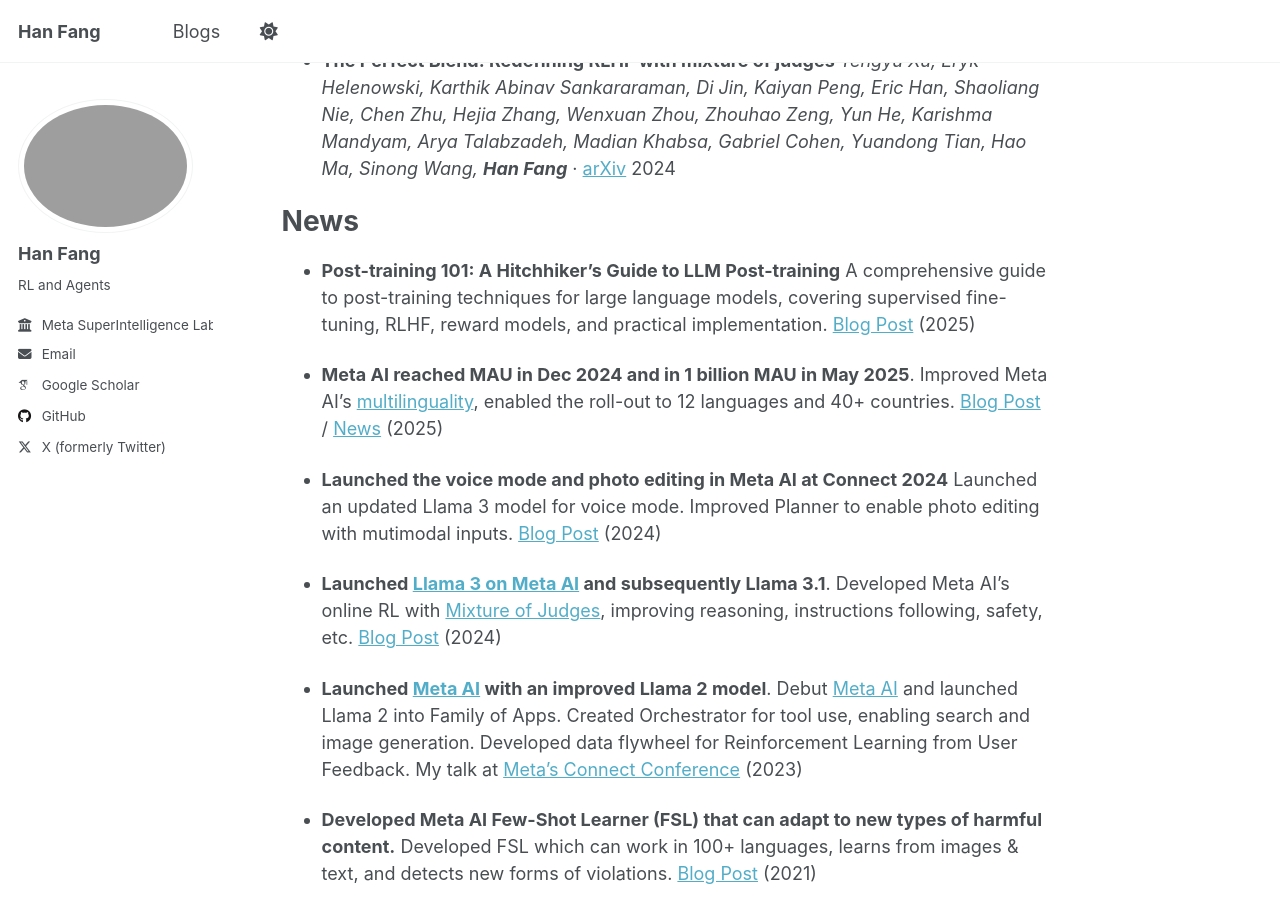
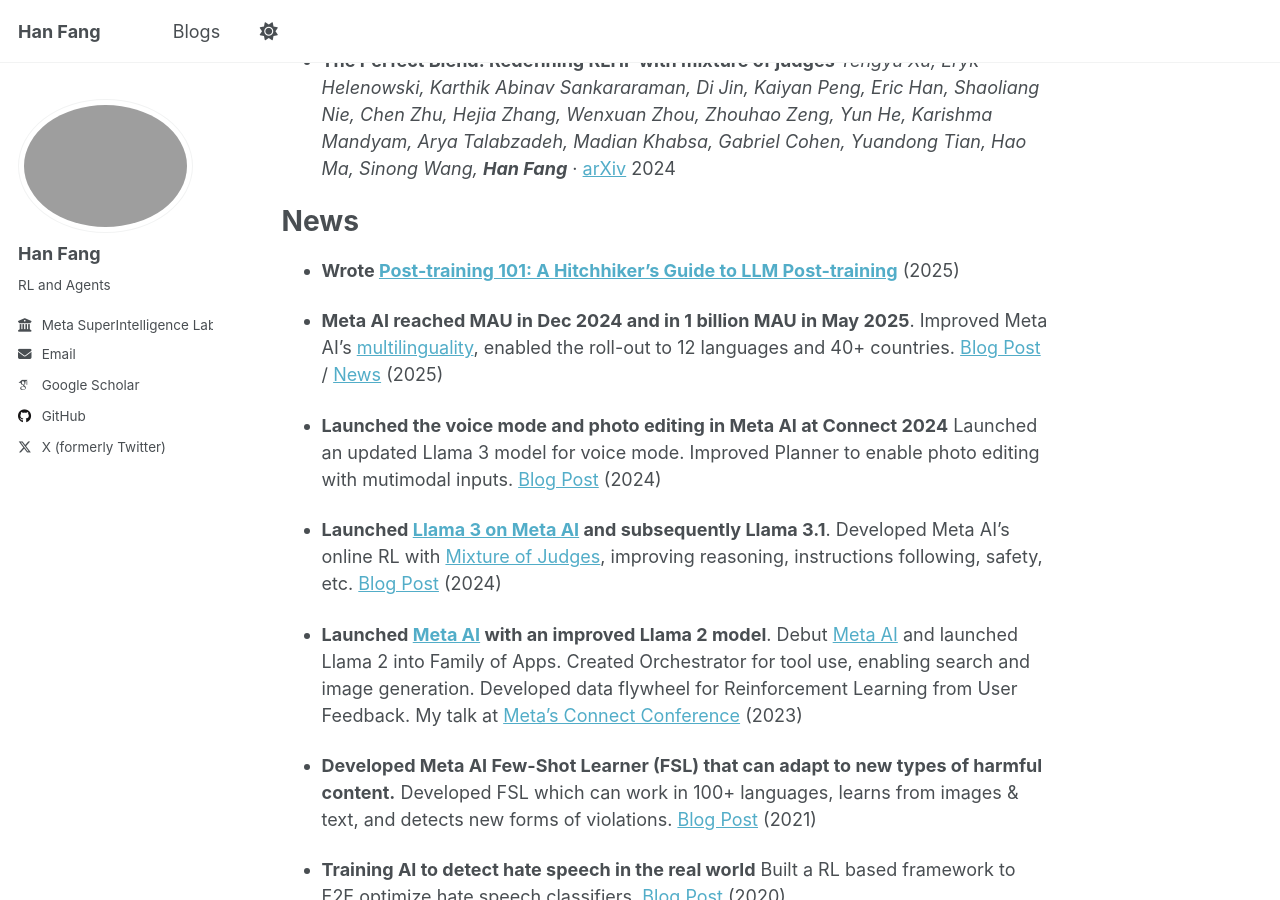
Before and after one commit to hanfang/hanfang.github.io, a Jekyll site: the page built from _pages/about.md, in a window 1280 px wide and 900 px high, scrolled down 1406 px. Built offline with Jekyll 4.4.1, drawn with Linux system fonts in a browser that asks for light colours; some web fonts are replaced.

Commit message:
Shorten Post-training 101 news item

```diff
--- a/_pages/about.md
+++ b/_pages/about.md
@@ -43,8 +43,7 @@
 News
 ======
 
-* **Post-training 101: A Hitchhiker's Guide to LLM Post-training**
-  A comprehensive guide to post-training techniques for large language models, covering supervised fine-tuning, RLHF, reward models, and practical implementation. [Blog Post](https://tokens-for-thoughts.notion.site/post-training-101) (2025)
+* **Wrote [Post-training 101: A Hitchhiker's Guide to LLM Post-training](https://tokens-for-thoughts.notion.site/post-training-101)** (2025)
 
 * **Meta AI reached MAU in Dec 2024 and in 1 billion MAU in May 2025**.
   Improved Meta AI's [multilinguality](https://about.fb.com/news/2024/07/meta-ai-is-now-multilingual-more-creative-and-smarter/), enabled the roll-out to 12 languages and 40+ countries. [Blog Post](https://ai.meta.com/blog/future-of-ai-built-with-llama/) / [News](https://techcrunch.com/2025/05/29/meta-ai-now-has-1b-monthly-active-users/) (2025)
```
